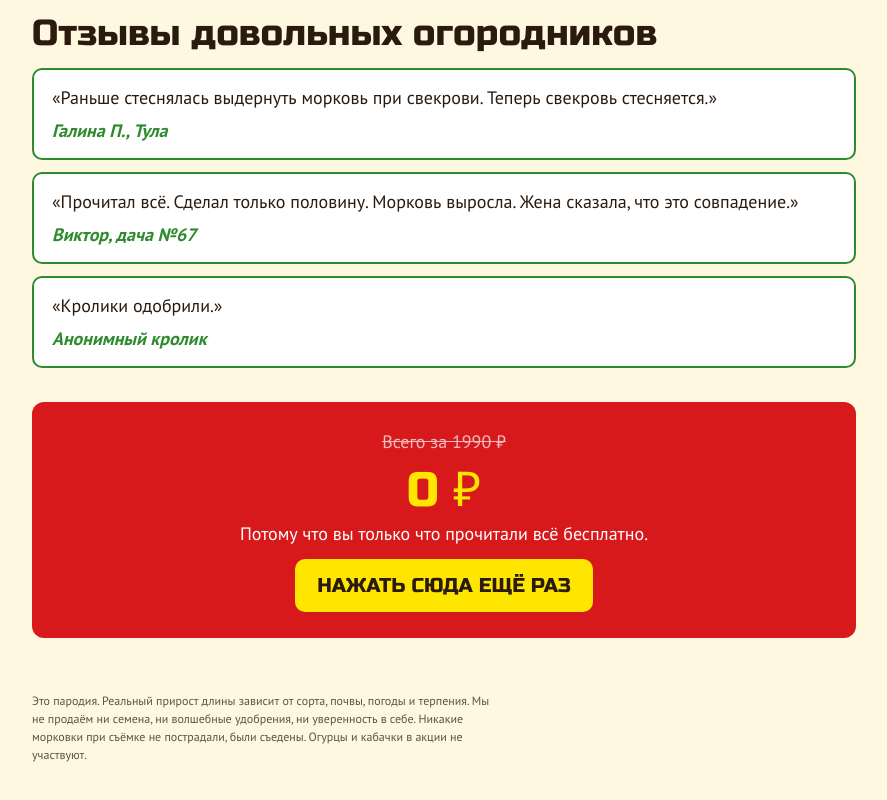
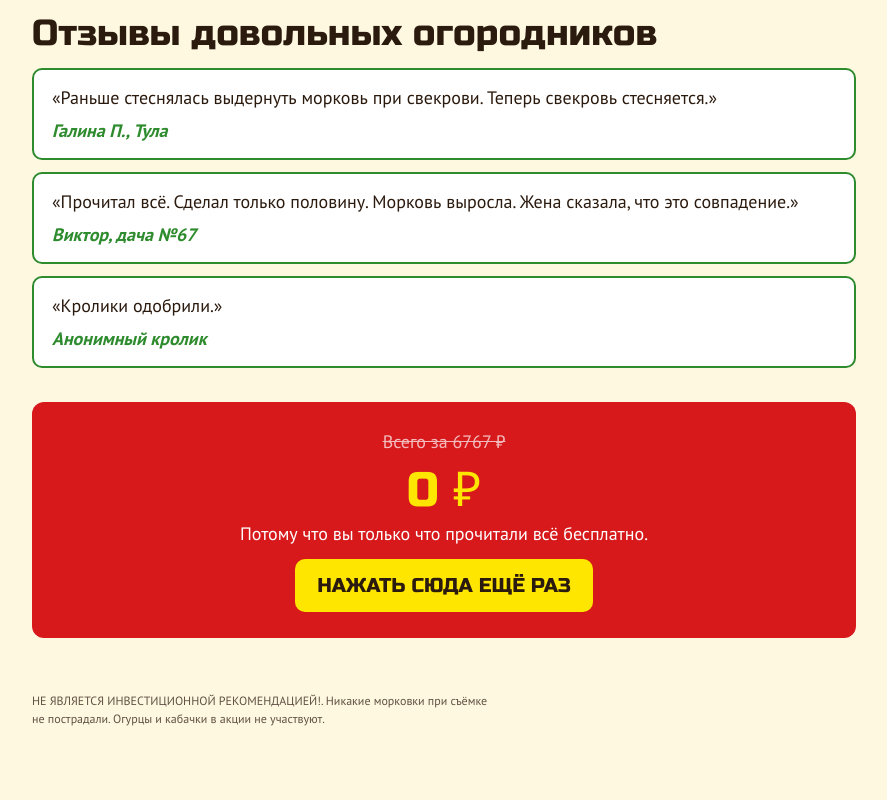
Before and after one commit to dansp5/my-first-site, a plain HTML site: page index.html in a window 1280 px wide. Shown: the part 1562-2362 px from the top of the page, without its empty margins (196-1083 px from the left). After the commit the page ends 2332 px from the top, so only its background shows below. Drawn offline with Linux system fonts and the light colour scheme.

Commit message:
Обновлено описание и сноска

```diff
--- a/index.html
+++ b/index.html
@@ -8,7 +8,7 @@
 <link rel="stylesheet" href="styles.css">
 </head>
 <body>
-<div class="top">🔥 Только сегодня! Осталось 3 грядки по акции 🔥</div>
+<div class="top">🔥 Только сегодня! Осталось 3 Средства по акции 🔥</div>
 
 <header class="hero"><div class="wrap">
 <h1>Морковь короче, чем у соседа? <em>Добавь +5&nbsp;см</em> за один сезон!</h1>
@@ -42,13 +42,13 @@
 <div class="quote">«Кролики одобрили.»<cite>Анонимный кролик</cite></div>
 
 <section class="price">
-<s>Всего за 1990 ₽</s>
+<s>Всего за 6767 ₽</s>
 <span class="now">0 ₽</span>
 Потому что вы только что прочитали всё бесплатно.
 <br><a href="#top" onclick="window.scrollTo({top:0,behavior:'smooth'});return false;">НАЖАТЬ СЮДА ЕЩЁ РАЗ</a>
 </section>
 
-<p class="tiny">Это пародия. Реальный прирост длины зависит от сорта, почвы, погоды и терпения. Мы не продаём ни семена, ни волшебные удобрения, ни уверенность в себе. Никакие морковки при съёмке не пострадали, были съедены. Огурцы и кабачки в акции не участвуют.</p>
+<p class="tiny">НЕ ЯВЛЯЕТСЯ ИНВЕСТИЦИОННОЙ РЕКОМЕНДАЦИЕЙ!. Никакие морковки при съёмке не пострадали. Огурцы и кабачки в акции не участвуют.</p>
 </main>
 
 <script>
```
